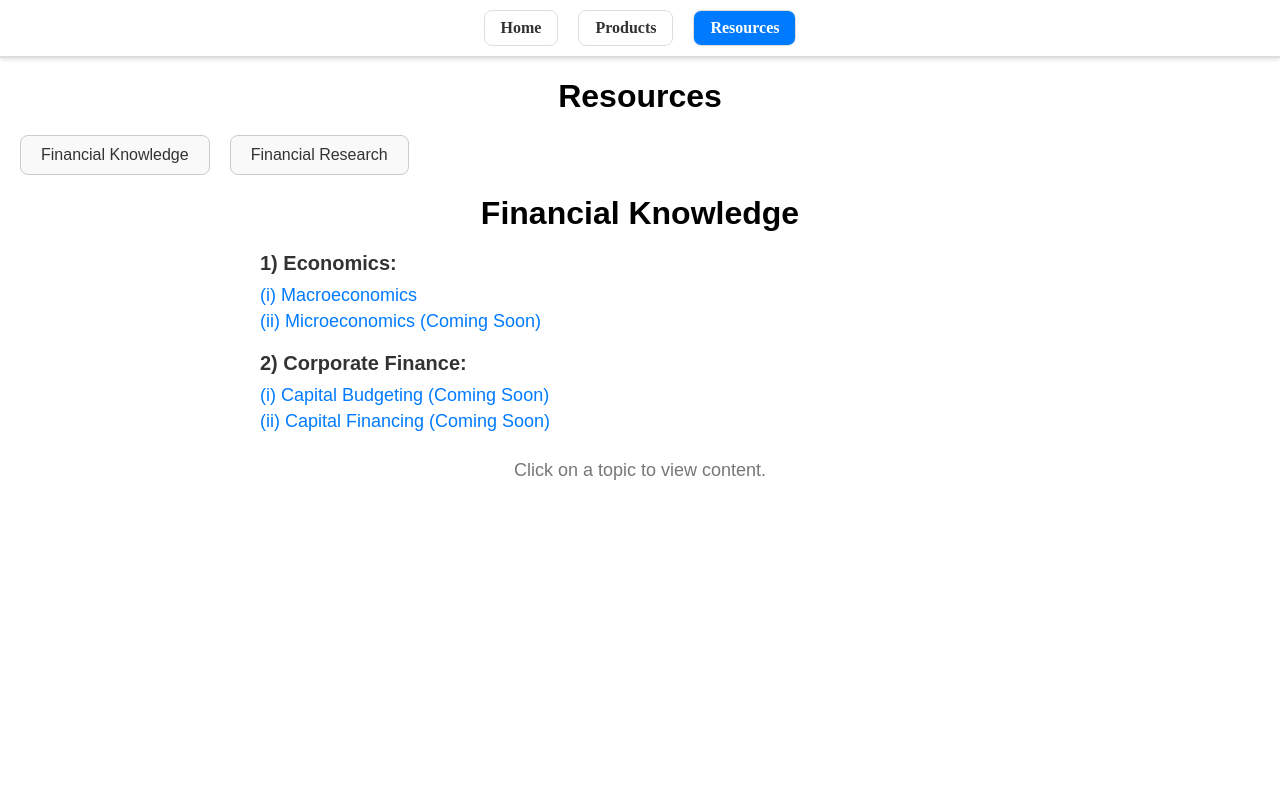
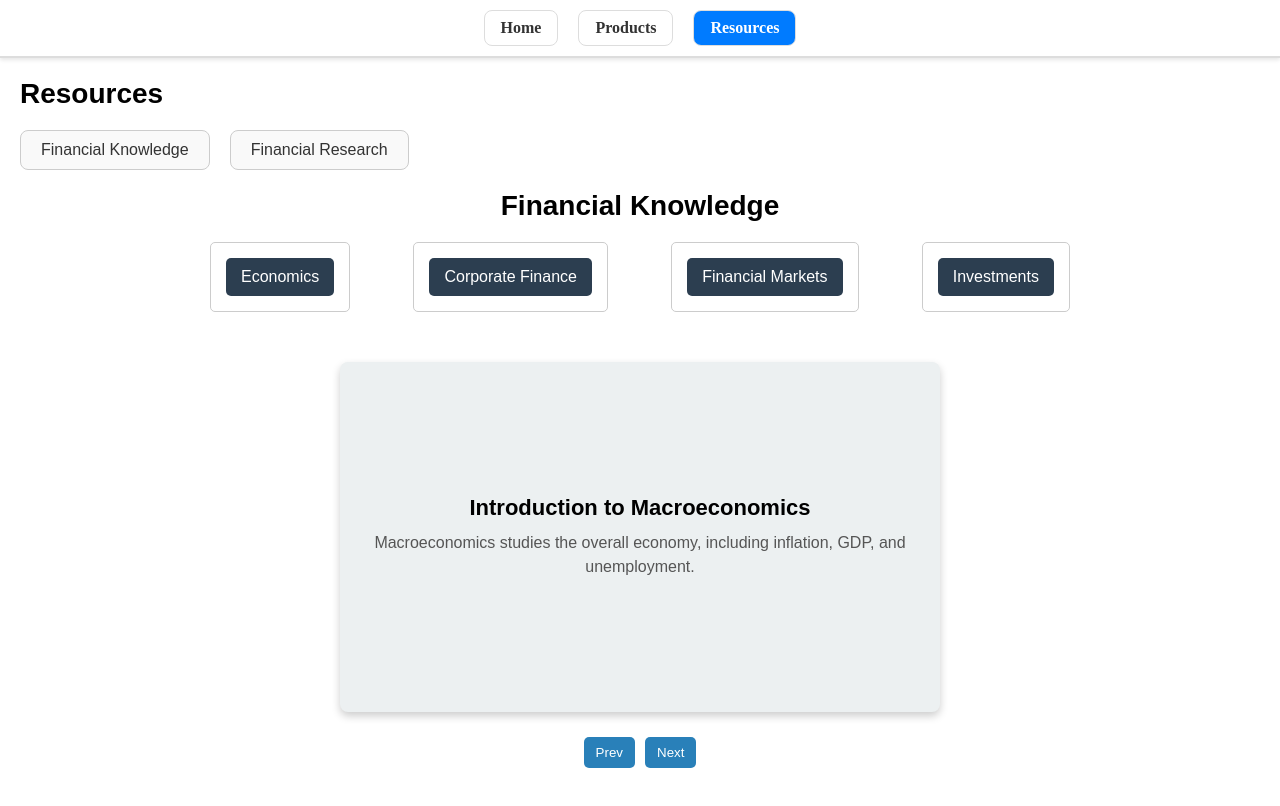
Before and after one commit to Abhi27nov/notesapp, a React (Vite) app: page /resources/financial-knowledge in a window 1280 px wide. Shown: the top 806 px of the page. Built offline with nearby package versions, Linux system fonts and the light colour scheme.

Commit message:
need to fix dropdowns

```diff
--- a/package.json
+++ b/package.json
@@ -11,6 +11,7 @@
   },
   "dependencies": {
     "aws-amplify": "^6.12.1",
+    "framer-motion": "^12.0.6",
     "react": "^18.3.1",
     "react-dom": "^18.3.1",
     "react-pdf": "^9.2.1",
--- a/src/components/FinancialKnowledge.css
+++ b/src/components/FinancialKnowledge.css
@@ -1,44 +1,115 @@
 .financial-knowledge-container {
+  max-width: 900px;
+  margin: auto;
   padding: 20px;
-    max-width: 800px;
-    margin: auto;
+  text-align: center;
 }
 
 h1 {
-    text-align: center;
+  font-size: 28px;
   margin-bottom: 20px;
 }
 
-  .topics-container {
+/* Dropdown Topics Container */
+.dropdowns-container {
   display: flex;
-    flex-direction: column;
-    gap: 15px;
-    margin-bottom: 20px;
+  justify-content: space-between;
+  flex-wrap: wrap;
+  margin-bottom: 30px;
 }
 
-  .category h2 {
-    font-size: 20px;
-    color: #333;
+.dropdown-section {
+  position: relative;
 }
 
-  .category a {
-    display: block;
-    font-size: 18px;
-    color: #007bff;
-    text-decoration: none;
-    margin: 5px 0;
+.dropdown-button {
+  background-color: #2c3e50;
+  color: white;
+  border: none;
+  padding: 10px 15px;
+  font-size: 16px;
+  cursor: pointer;
+  border-radius: 5px;
 }
 
-  .category a:hover {
-    text-decoration: underline;
+.dropdown-button:hover {
+  background-color: #1a252f;
 }
 
-  .content-container {
-    margin-top: 20px;
+.dropdown-list {
+  position: absolute;
+  top: 100%;
+  left: 0;
+  background: white;
+  border: 1px solid #ccc;
+  width: 180px;
+  text-align: left;
+  list-style: none;
+  padding: 0;
+  margin-top: 5px;
+  border-radius: 5px;
+  box-shadow: 0px 4px 8px rgba(0, 0, 0, 0.1);
+}
+
+.dropdown-item {
+  padding: 10px;
+}
+
+.dropdown-item a {
+  text-decoration: none;
+  color: #2c3e50;
+  display: block;
+}
+
+.dropdown-item a:hover {
+  background: #f0f0f0;
+}
+
+/* Slideshow Container */
+.slideshow-container {
+  position: relative;
+  width: 100%;
+  max-width: 600px;
+  height: 350px;
+  margin: auto;
+  background: #ecf0f1;
+  display: flex;
+  align-items: center;
+  justify-content: center;
+  border-radius: 8px;
+  box-shadow: 0 4px 8px rgba(0, 0, 0, 0.2);
+  padding: 20px;
+}
+
+.slide {
   text-align: center;
 }
 
-  .placeholder-text {
-    font-size: 18px;
-    color: #777;
+.slide h2 {
+  font-size: 22px;
+  margin-bottom: 10px;
 }
+
+.slide p {
+  font-size: 16px;
+  color: #555;
+}
+
+/* Navigation Buttons */
+.nav-buttons {
+  margin-top: 20px;
+}
+
+.nav-buttons button {
+  background-color: #2980b9;
+  color: white;
+  border: none;
+  padding: 8px 12px;
+  margin: 5px;
+  cursor: pointer;
+  border-radius: 5px;
+}
+
+.nav-buttons button:hover {
+  background-color: #1c6691;
+}
--- a/src/components/FinancialKnowledge.jsx
+++ b/src/components/FinancialKnowledge.jsx
@@ -1,41 +1,102 @@
 import React, { useState } from "react";
-import { Link } from "react-router-dom";
-import MacroeconomicsSlideshow from "./MacroeconomicsSlideshow"; // Import slideshow component
+import { motion, AnimatePresence } from "framer-motion";
 import "./FinancialKnowledge.css";
 
+const slides = [
+  { title: "Introduction to Macroeconomics", content: "Macroeconomics studies the overall economy, including inflation, GDP, and unemployment." },
+  { title: "Gross Domestic Product (GDP)", content: "GDP measures the total value of goods and services produced within a country in a given period." },
+  { title: "Inflation & Deflation", content: "Inflation is the rise in prices over time, while deflation is the decrease in prices." },
+  { title: "Unemployment Types", content: "Unemployment includes frictional, structural, cyclical, and seasonal unemployment." },
+  { title: "Monetary vs. Fiscal Policy", content: "Monetary policy is controlled by central banks, while fiscal policy is controlled by government spending and taxation." }
+];
+
+const topics = [
+  {
+    category: "Economics",
+    subtopics: ["Macroeconomics", "Microeconomics"]
+  },
+  {
+    category: "Corporate Finance",
+    subtopics: ["Capital Budgeting", "Capital Financing", "Liquidity Management", "Financial Ratios"]
+  },
+  {
+    category: "Financial Markets",
+    subtopics: ["Equity", "Debt", "Currency", "Commodity", "Alternative Investment", "Derivatives", "Structured Products"]
+  },
+  {
+    category: "Investments",
+    subtopics: ["Stocks", "Bonds", "Mutual Funds", "Hedge Funds"]
+  }
+];
+
 function FinancialKnowledge() {
-  const [selectedTopic, setSelectedTopic] = useState(null);
+  const [currentSlide, setCurrentSlide] = useState(0);
+  const [expandedCategory, setExpandedCategory] = useState(null);
+
+  const toggleCategory = (category) => {
+    setExpandedCategory(expandedCategory === category ? null : category);
+  };
+
+  const nextSlide = () => {
+    setCurrentSlide((prev) => (prev + 1) % slides.length);
+  };
+
+  const prevSlide = () => {
+    setCurrentSlide((prev) => (prev - 1 + slides.length) % slides.length);
+  };
 
   return (
     <div className="financial-knowledge-container">
       <h1>Financial Knowledge</h1>
 
-      {/* Hyperlink Container */}
-      <div className="topics-container">
-        <div className="category">
-          <h2>1) Economics:</h2>
-          <Link to="#" onClick={() => setSelectedTopic("Macroeconomics")}>
-            (i) Macroeconomics
-          </Link>
-          <Link to="#" onClick={() => setSelectedTopic("Microeconomics")}>
-            (ii) Microeconomics (Coming Soon)
-          </Link>
-        </div>
-
-        <div className="category">
-          <h2>2) Corporate Finance:</h2>
-          <Link to="#">(i) Capital Budgeting (Coming Soon)</Link>
-          <Link to="#">(ii) Capital Financing (Coming Soon)</Link>
-        </div>
+      {/* Dropdown Topics Container */}
+      <div className="dropdowns-container">
+        {topics.map((topic) => (
+          <div key={topic.category} className="dropdown-section">
+            <button className="dropdown-button" onClick={() => toggleCategory(topic.category)}>
+              {topic.category}
+            </button>
+            <AnimatePresence>
+              {expandedCategory === topic.category && (
+                <motion.ul
+                  initial={{ height: 0, opacity: 0 }}
+                  animate={{ height: "auto", opacity: 1 }}
+                  exit={{ height: 0, opacity: 0 }}
+                  className="dropdown-list"
+                >
+                  {topic.subtopics.map((subtopic) => (
+                    <li key={subtopic} className="dropdown-item">
+                      <a href="#">{subtopic}</a>
+                    </li>
+                  ))}
+                </motion.ul>
+              )}
+            </AnimatePresence>
+          </div>
+        ))}
       </div>
 
-      {/* Render Slideshow Instead of PDF */}
-      <div className="content-container">
-        {selectedTopic === "Macroeconomics" ? (
-          <MacroeconomicsSlideshow />
-        ) : (
-          <p className="placeholder-text">Click on a topic to view content.</p>
-        )}
+      {/* Animated Slideshow */}
+      <div className="slideshow-container">
+        <AnimatePresence mode="wait">
+          <motion.div
+            key={currentSlide}
+            initial={{ opacity: 0, x: 50 }}
+            animate={{ opacity: 1, x: 0 }}
+            exit={{ opacity: 0, x: -50 }}
+            transition={{ duration: 0.5 }}
+            className="slide"
+          >
+            <h2>{slides[currentSlide].title}</h2>
+            <p>{slides[currentSlide].content}</p>
+          </motion.div>
+        </AnimatePresence>
+      </div>
+
+      {/* Navigation Buttons */}
+      <div className="nav-buttons">
+        <button onClick={prevSlide}>Prev</button>
+        <button onClick={nextSlide}>Next</button>
       </div>
     </div>
   );
```
Also changed, not shown: 1 other file (tests, documents, lock files or other folders). Lines whose indentation alone changed are shown as unchanged.
